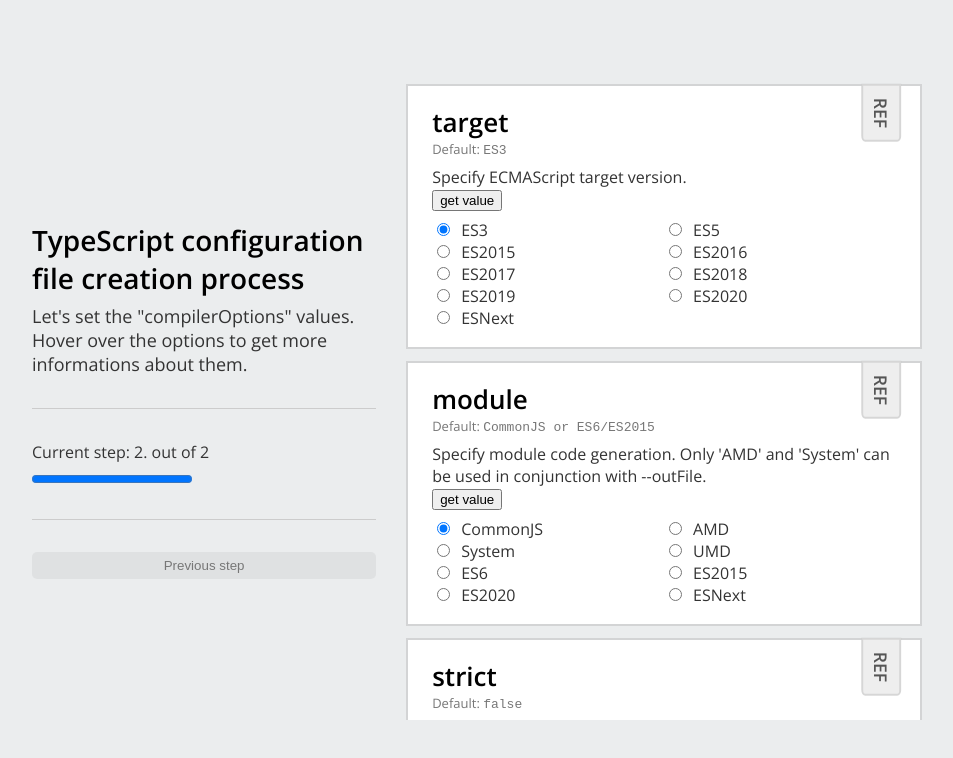
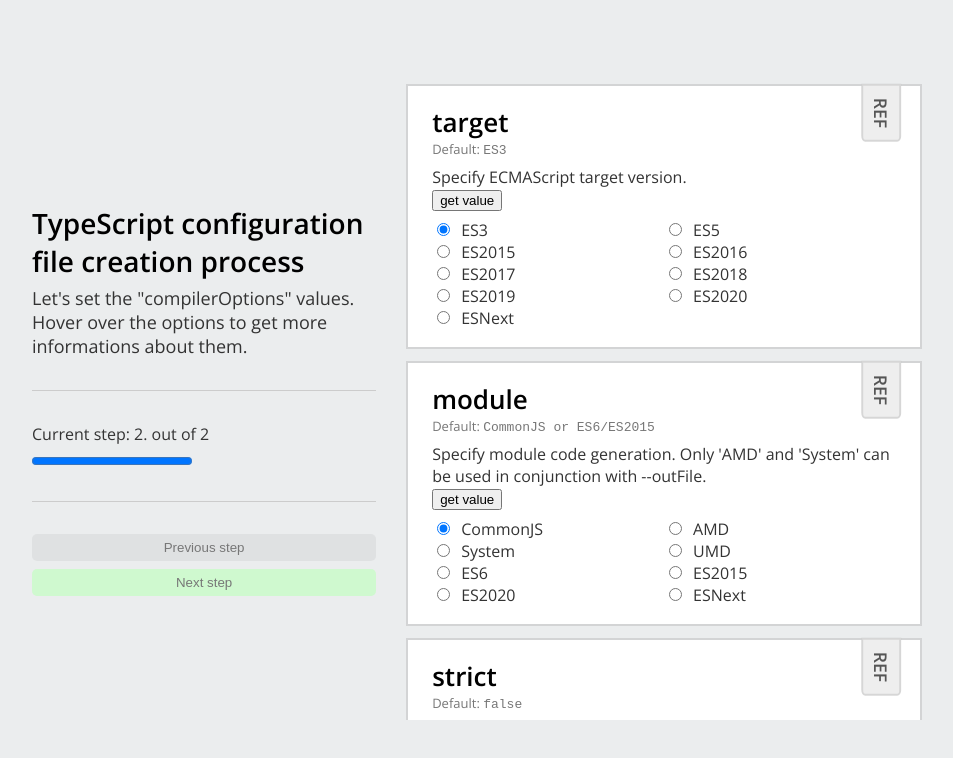
Before and after one commit to Cholewka/typescript-generator, a React (Create React App) app: page / in a window 1280 px wide. Both pictures are taken after a click on the element 828 px from the left and 663 px from the top of the page. Shown: the top 758 px of the page, without its empty margins (164-1117 px from the left). Built offline with nearby package versions, Linux system fonts and the light colour scheme.

Commit message:
Add a button for next step

```diff
--- a/src/components/App.tsx
+++ b/src/components/App.tsx
@@ -48,6 +48,11 @@
               <hr className="section-divider" />
               <div className="section-links">
                 <button onClick={previousStep}>Previous step</button>
+                {currentStep < steps.length ? (
+                  <button onClick={nextStep} className="primary">
+                    Next step
+                  </button>
+                ) : null}
               </div>
             </React.Fragment>
           ) : null}
--- a/src/styles/index.scss
+++ b/src/styles/index.scss
@@ -119,6 +119,11 @@
       color: #000;
     }
   }
+
+  .primary {
+    margin-top: 0.5rem;
+    background-color: #cff9cf;
+  }
 }
 
 .block-heading {
```
